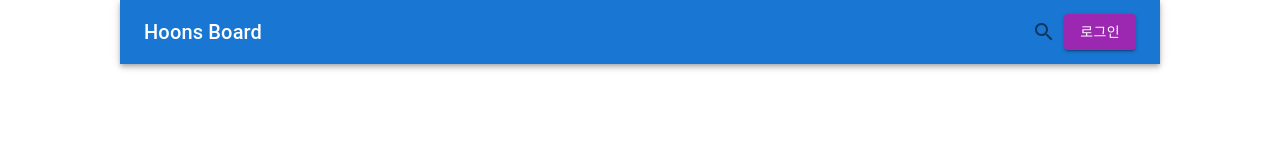
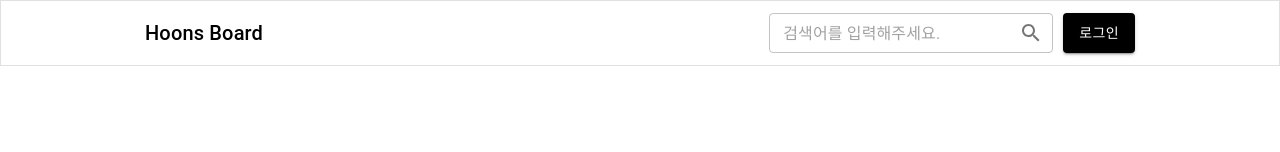
Before and after one commit to jaehyeon502/javaweb, a React (Create React App) app in the folder FRONT/board/: page / in a window 1280 px wide. Shown: the top 152 px of the page. Built offline with nearby package versions, Linux system fonts and the light colour scheme.

Commit message:
230220 12:00

```diff
--- a/FRONT/board/src/hooks/paging.hook.ts
+++ b/FRONT/board/src/hooks/paging.hook.ts
@@ -1,9 +1,9 @@
-import { useState, useEffect } from 'react';
-import { IPreviewItem } from 'src/interface';
-import { BOARD_LIST } from 'src/mock';
+import { useState, useEffect } from "react";
+import { IPreviewItem } from "src/interface";
+import { BOARD_LIST } from "src/mock";
 
-const usePagingHook = () => {
-    const COUNT = 5;
+const usePagingHook = (content?: string) => {
+  const COUNT = 5;
 
   const [boardList, setBoardList] = useState<IPreviewItem[]>([]);
   const [viewList, setViewList] = useState<IPreviewItem[]>([]);
@@ -28,14 +28,24 @@
   };
 
   useEffect(() => {
-    setBoardList(BOARD_LIST);
-  }, []);
+    //# array.filter(요소 => 조건)
+    //? 특정한 조건에 부합하는 요소만 모아서 새로운 배열로 만들어 반환하는 메서드
+    //# string.includes(검색할 문자열)
+    //? 해당 문자열에서 검색할 문자열이 존재한다면 true, 아니면 false를 반환하는 메서드
+    const tmp =
+      content === undefined ? BOARD_LIST : BOARD_LIST.filter((board) => board.boardTitle.includes(content as string));
+    setBoardList(tmp);
+
+    //? SELECT * FROM Board ORDER BY writeDate DESC;
+    //? SELECT * FROM Board WHERE boardTitle LIKE '%content%' ORDER BY writeDate DESC;
+
+  }, [content]);
 
   useEffect(() => {
     onPageHandler(pageNumber);
   }, [boardList]);
 
-  return {boardList, viewList, pageNumber, onPageHandler, COUNT};
-}
+  return { boardList, viewList, pageNumber, onPageHandler, COUNT };
+};
 
 export default usePagingHook;
--- a/FRONT/board/src/view/NavigationBar/index.tsx
+++ b/FRONT/board/src/view/NavigationBar/index.tsx
@@ -1,38 +1,78 @@
-import * as React from 'react';
-import AppBar from '@mui/material/AppBar';
-import Box from '@mui/material/Box';
-import Toolbar from '@mui/material/Toolbar';
-import IconButton from '@mui/material/IconButton';
-import Typography from '@mui/material/Typography';
-import SearchIcon from '@mui/icons-material/Search';
-import { Button } from '@mui/material';
-import { Link, useLocation, useNavigate } from 'react-router-dom';
+import { useState } from "react";
+import AppBar from "@mui/material/AppBar";
+import Box from "@mui/material/Box";
+import Toolbar from "@mui/material/Toolbar";
+import Typography from "@mui/material/Typography";
+import SearchIcon from "@mui/icons-material/Search";
+import {
+  Button,
+  FormControl,
+  InputAdornment,
+  OutlinedInput,
+  IconButton,
+} from "@mui/material";
+import { Link, useLocation, useNavigate } from "react-router-dom";
+
 
 export default function NavigationBar() {
-
+  const [content, setContent] = useState<string>('');
   const navigator = useNavigate();
   const path = useLocation();
 
-  console.log(path.pathname);
+  const onSearchHandler = () => {
+    if (!content.trim()){
+      alert('검색어를 입력하세요.');
+      return;
+    }
+
+    navigator(`/board/search/${content}`);
+  }
 
   return (
-    <Box sx={{ flexGrow: 1, pr: "120px", pl: "120px" }}>
-      <AppBar position="static">
+    <Box sx={{ flexGrow: 1 }}>
+      <AppBar
+        variant="outlined"
+        position="static"
+        sx={{ p: "0px 120px", backgroundColor: "#fff" }}
+      >
         <Toolbar>
           <Typography
             variant="h6"
             noWrap
             component="div"
-              sx={{ flexGrow: 1, display: { xs: 'none', sm: 'block' } }}
-              onClick={() => navigator('/')}
+            sx={{
+              flexGrow: 1,
+              display: { xs: "none", sm: "block", color: "#000000" },
+            }}
+            onClick={() => navigator("/")}
           >
             Hoons Board
           </Typography>
-          <Box>
-            <IconButton color={"default"}>
+          <Box sx={{ display:'flex' }}>
+            <FormControl variant="outlined" sx={{ mr:'10px' }}>
+              <OutlinedInput
+              size="small"
+                type="text"
+                placeholder="검색어를 입력해주세요."
+                endAdornment={
+                  <InputAdornment position="end">
+                    <IconButton edge="end" onClick={onSearchHandler}>
                       <SearchIcon />
                     </IconButton>
-            {path.pathname !== '/auth' && (<Button variant="contained" color="secondary" onClick={() => navigator('/auth')}>로그인</Button>)}
+                  </InputAdornment>
+                }
+                onChange={(event) => setContent(event.target.value)}
+              />
+            </FormControl>
+            {path.pathname !== "/auth" && (
+              <Button
+                variant="contained"
+                sx={{ backgroundColor: "#000000" }}
+                onClick={() => navigator("/auth")}
+              >
+                로그인
+              </Button>
+            )}
           </Box>
         </Toolbar>
       </AppBar>
--- a/FRONT/board/src/view/SearchView/index.tsx
+++ b/FRONT/board/src/view/SearchView/index.tsx
@@ -7,42 +7,45 @@
 import { BOARD_LIST } from "src/mock";
 import BoardListItem from "src/components/BoardListItem";
 import { getPageCount } from "src/utils";
+import { usePagingHook } from "src/hooks";
 
 export default function SearchView() {
 
-    const COUNT = 5;
+  const { content } = useParams();
+  const {viewList, pageNumber, boardList, onPageHandler, COUNT  } = usePagingHook(content as string);
 
-    const [ boardList, setBoardList ] = useState<IPreviewItem[]>([]);
-    const [ viewList, setViewList ] = useState<IPreviewItem[]>([]);
-    const [ pageNumber, setPageNumber ] =useState<number>(1);
-    const { content } = useParams();
+    // const COUNT = 5;
 
-    const onPageHandler = (page: number) => {
-        setPageNumber(page);
+    // const [ boardList, setBoardList ] = useState<IPreviewItem[]>([]);
+    // const [ viewList, setViewList ] = useState<IPreviewItem[]>([]);
+    // const [ pageNumber, setPageNumber ] =useState<number>(1);
 
-        const tmpList: IPreviewItem[] = [];
-        const startIndex = COUNT * (page - 1);
-        const endIndex = COUNT * page - 1;
+    // const onPageHandler = (page: number) => {
+    //     setPageNumber(page);
 
-        for ( let index = startIndex; index <= endIndex; index++ ) {
-            if (boardList.length < index +1) break;
-            tmpList.push(boardList[index]);
-        }
-        setViewList(tmpList);
-    }
+    //     const tmpList: IPreviewItem[] = [];
+    //     const startIndex = COUNT * (page - 1);
+    //     const endIndex = COUNT * page - 1;
 
-    useEffect(() => {
-        //# array.filter(요소 => 조건)
-        //? 특정한 조건에 부합하는 요소만 모아서 새로운 배열로 만들어 반환하는 메서드
-        //# string.inclues(검색할 문자열)
-        //? 해당 문자열에서 검색할 문자열이 존재한다면 true, 아니면 false를 반환하는 메서드
-        const tmp = BOARD_LIST.filter((board) => board.boardTitle.includes(content as string));
-        setBoardList(tmp);
-    }, [])
+    //     for ( let index = startIndex; index <= endIndex; index++ ) {
+    //         if (boardList.length < index +1) break;
+    //         tmpList.push(boardList[index]);
+    //     }
+    //     setViewList(tmpList);
+    // }
 
-    useEffect(() => {
-        onPageHandler(pageNumber);
-    }, [boardList]);
+    // useEffect(() => {
+    //     //# array.filter(요소 => 조건)
+    //     //? 특정한 조건에 부합하는 요소만 모아서 새로운 배열로 만들어 반환하는 메서드
+    //     //# string.includes(검색할 문자열)
+    //     //? 해당 문자열에서 검색할 문자열이 존재한다면 true, 아니면 false를 반환하는 메서드
+    //     const tmp = BOARD_LIST.filter((board) => board.boardTitle.includes(content as string));
+    //     setBoardList(tmp);
+    // }, [])
+
+    // useEffect(() => {
+    //     onPageHandler(pageNumber);
+    // }, [boardList]);
 
   return (
 
```
Lines whose indentation alone changed are shown as unchanged.
